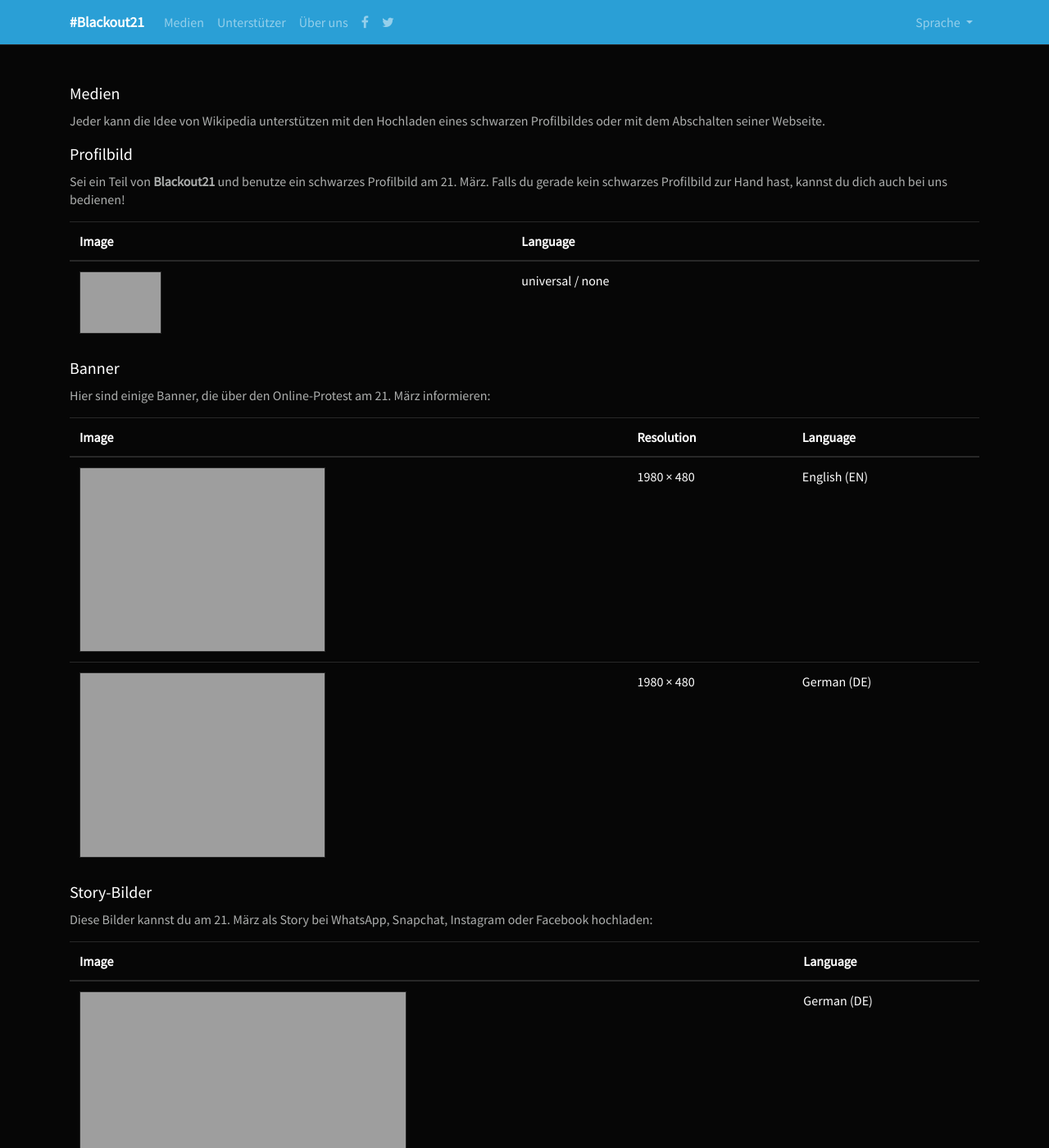
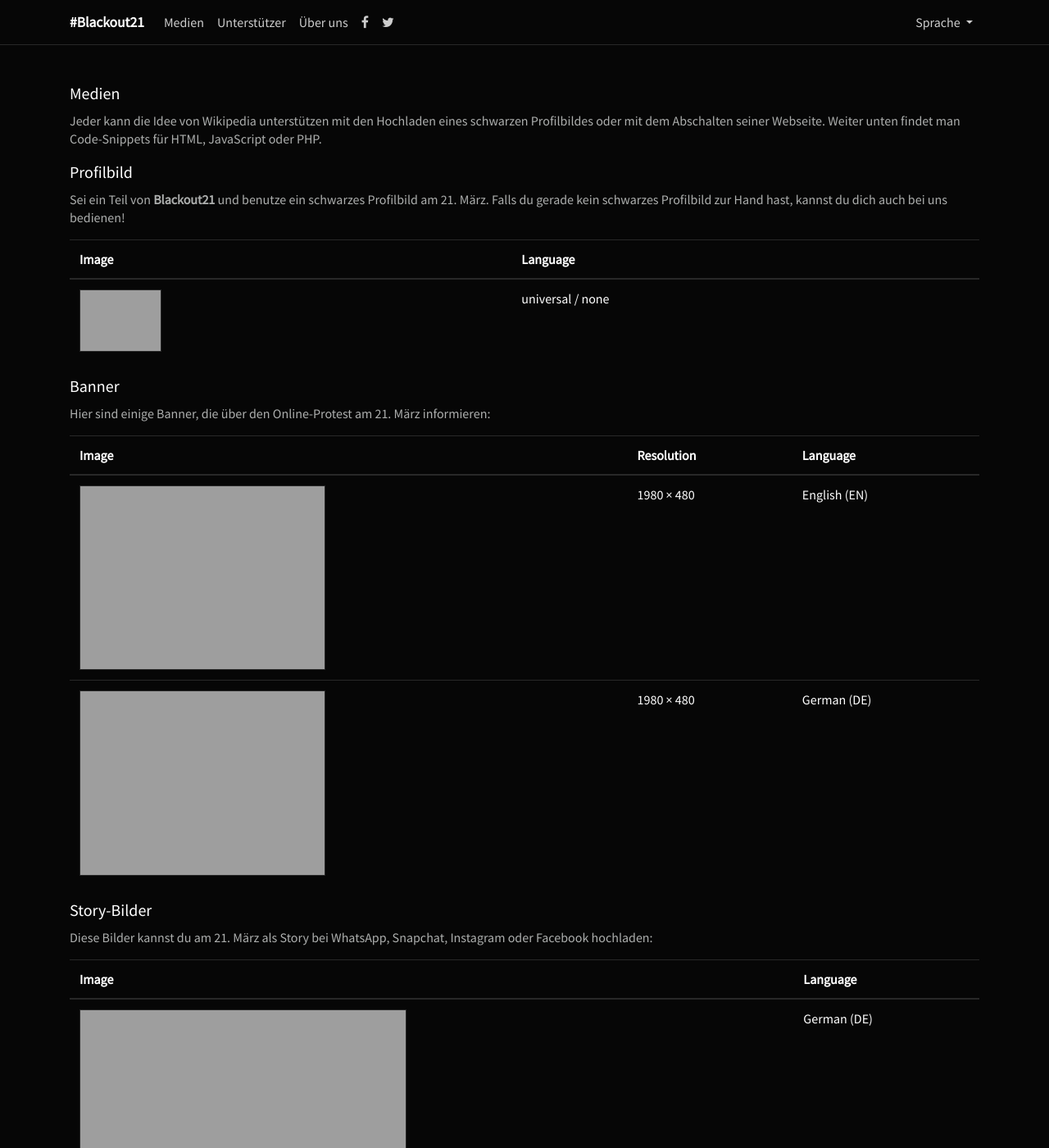
Before and after one commit to blackout21/blackout21.github.io, a Jekyll site: the page built from de/media.md, in a window 1280 px wide and 1400 px high. Shown: the whole window at 82% size. Built offline with Jekyll 4.4.1, drawn with Linux system fonts in a browser that asks for light colours; nearby versions of some CDN libraries; our own code applies the rules of GitHub Pages for plain Markdown files; a script that is not in the unit is left out; some of the changed text lies outside the part shown.

Commit message:
implements darker design, added European JS server for widget

```diff
--- a/_layouts/default.html
+++ b/_layouts/default.html
@@ -18,7 +18,7 @@
     <meta property="og:site_name" content="#Blackout21">
 </head>
 <body>
-  <header class="navbar navbar-expand-lg fixed-top navbar-dark bg-primary">
+  <header class="navbar navbar-expand-lg fixed-top navbar-dark bg-dark">
     <div class="container">
       {% if page.language == "de" %}
         <a href="{{ '/de/' | relative_url }}" class="navbar-brand">#Blackout21</a>
--- a/_sass/app.scss
+++ b/_sass/app.scss
@@ -52,3 +52,7 @@ a.imprint, a.imprint:link, a.imprint:hover, a.imprint:focus, a.imprint:active {
   color: #888;
   text-decoration: none;
 }
+
+.navbar-dark .navbar-nav .nav-link {
+  color: rgba(255,255,255,0.8);
+}
--- a/de/media.md
+++ b/de/media.md
@@ -7,7 +7,8 @@ language: de
 ## Medien
 
 Jeder kann die Idee von Wikipedia unterstützen mit den Hochladen eines schwarzen Profilbildes oder
-mit dem Abschalten seiner Webseite.
+mit dem Abschalten seiner Webseite. Weiter unten findet man Code-Snippets für HTML, JavaScript oder
+PHP.
 
 
 ### Profilbild
@@ -82,6 +83,11 @@ erlauben kein eigenes JavaScript.
 
 {% include widget.md %}
 
+Wenn du dir unsicher auf Grund des Server-Standortes bist, kannst du
+
+* entweder das Skript auf deinen Server hochladen und verlinken
+* oder die Version von _blackout21.eu_ benutzen: `https://blackout21.eu/static/syi-widget.js`.
+
 Da das Widget *Open Source* ist, kannst den Source Code auch [jederzeit einsehen][3], via [NPM einbinden][4] oder [daran mitwirken][5].
 
 
```
Also changed, not shown: en/media.md (+6 -1 lines).
